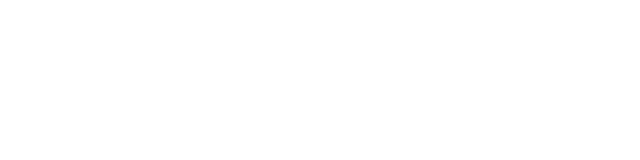
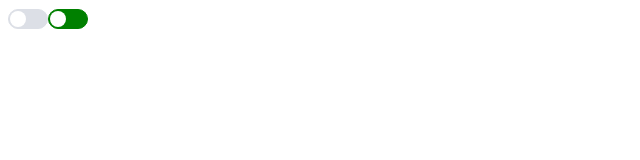
Before and after one commit to cxuhwiuefhuefu/AshowUI, a Vue app in the folder ashow-ui/: page / in a window 1280 px wide. Shown: the top 160 px of the page, without its empty margins (0-640 px from the left). Built offline with nearby package versions, Linux system fonts and the light colour scheme.

Commit message:
switch组件

```diff
--- a/ashow-ui/src/App.vue
+++ b/ashow-ui/src/App.vue
@@ -90,6 +90,15 @@
 
 
 
+    <!-- wsitch组件 -->
+    <as-switch v-model="active"></as-switch>
+    <as-switch v-model="active"
+               active-color="red"
+               inactive-color="green"
+               name="username"></as-switch>
+
+
+
   </div>
 </template>
 
@@ -99,7 +108,8 @@
 export default {
   data () {
     return {
-      username: 'cmh'
+      username: 'cmh',
+      active: false
     }
   },
   methods: {
--- a/ashow-ui/src/components/switch.vue
+++ b/ashow-ui/src/components/switch.vue
@@ -5,7 +5,7 @@
         <span class="as-switch_core" ref="core">
             <span class="as-switch_button"></span>
         </span>
-        <input type="check"
+        <input type="checkbox"
                class="as-switch_input"
                :name="name"
                ref="input" />
@@ -34,13 +34,95 @@ export default {
         }
     },
     methods: {
-        handleClick() {
+        async handleClick() {
             this.$emit('input', !this.value)
+            // 点击的时候还需要修改我们的背景颜色
+            // 等待value发生了改变 再setColor
+            // 数据修改后，等待我们的DOM更新，再去修改我们的按钮的颜色
+            await this.$nextTick();
+            this.setColor()
+            // 点击的时候也修改checked属性
             this.$refs.input.checked = this.value;
+        },
+        setColor() {
+            // 修改开关的颜色
+            if(this.activeColor || this.inactiveColor) {
+                var color = this.value ? this.activeColor : this.inactiveColor;
+                this.$refs.core.style.borderColor = color;
+                this.$refs.core.style.backgroundColor = color;
+            }
         }
     },
     mounted() {
-        // if(this)
+        // 修改开关的颜色
+        this.setColor();
+
+        // 控制checkbox的值，Input值同步value的值
+        this.$refs.input.checked = this.value;
+        // console.log(this.$data)
     }
 }
+
 </script>
+
+<style lang="scss" scoped>
+.as-switch {
+    display: inline-block;
+    align-items: center;
+    position: relative;
+    font-size: 14px;
+    line-height: 20px;
+    vertical-align: middle;
+    .as-switch_input {
+        width: 0;
+        height: 0;
+        opacity: 0;
+        margin: 0;
+    }
+    .as-switch_core {
+        margin: 0;
+        display: inline-block;
+        position: relative;
+        width: 40px;
+        height: 20px;
+        border: 1px solid #dcdfe6;
+        outline: none;
+        border-radius: 10px;
+        box-sizing: border-box;
+        background: #dcdfe6;
+        cursor: pointer;
+        transition: border-color 0.3s, background-color 0.3s;
+        vertical-align: middle;
+        .as-switch_button {
+            position: absolute;
+            top: 1px;
+            left: 1px;
+            border-radius: 100%;
+            transition: all 0.3s;
+            width: 16px;
+            height: 16px;
+            background-color: #fff;
+        }
+    }
+}
+
+// 选中样式
+.as-switch.is-checked {
+    .as-switch_core {
+        border-color: #409eff;
+        background-color: #409eff;
+        .as-switch_button {
+            transform: translateX(20px);
+        }
+    }
+}
+
+// 隐藏input标签
+.as-swicth_input {
+    position: absolute;
+    width: 0;
+    height: 0;
+    opacity: 0;
+    margin: 0;
+}
+</style>
--- a/ashow-ui/src/main.js
+++ b/ashow-ui/src/main.js
@@ -7,7 +7,8 @@ import AsButton from './components/button.vue'
 import AsDialog from './components/dialog.vue'
 // 引入输入框组件
 import AsInput from './components/input.vue'
-
+// 引入切换组件
+import AsSwitch from './components/switch.vue'
 
 
 // 全局引入图标文件
@@ -20,6 +21,7 @@ Vue.config.productionTip = false
 Vue.component(AsButton.name, AsButton)
 Vue.component(AsDialog.name, AsDialog)
 Vue.component(AsInput.name, AsInput)
+Vue.component(AsSwitch.name, AsSwitch)
 
 
 new Vue({
```
